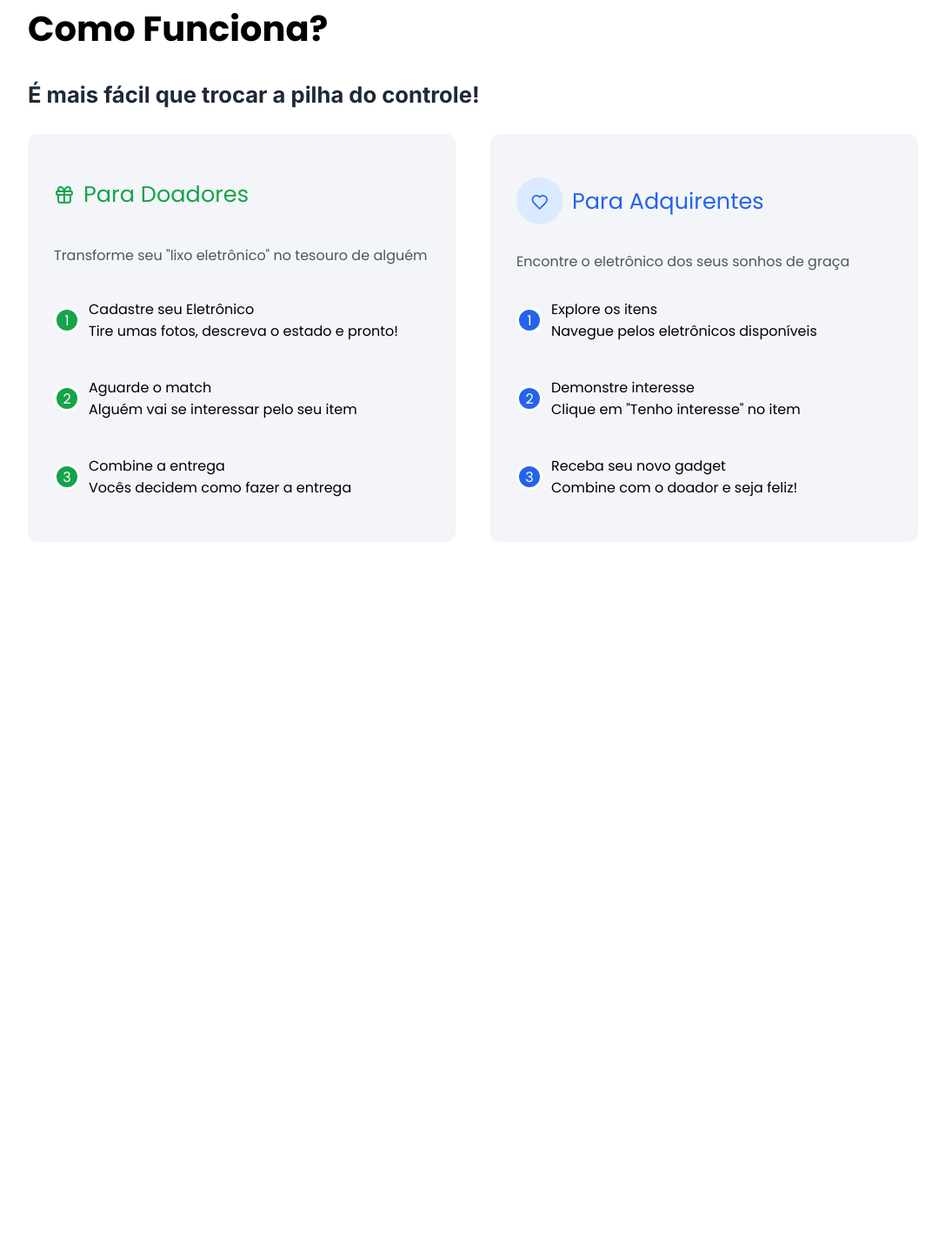
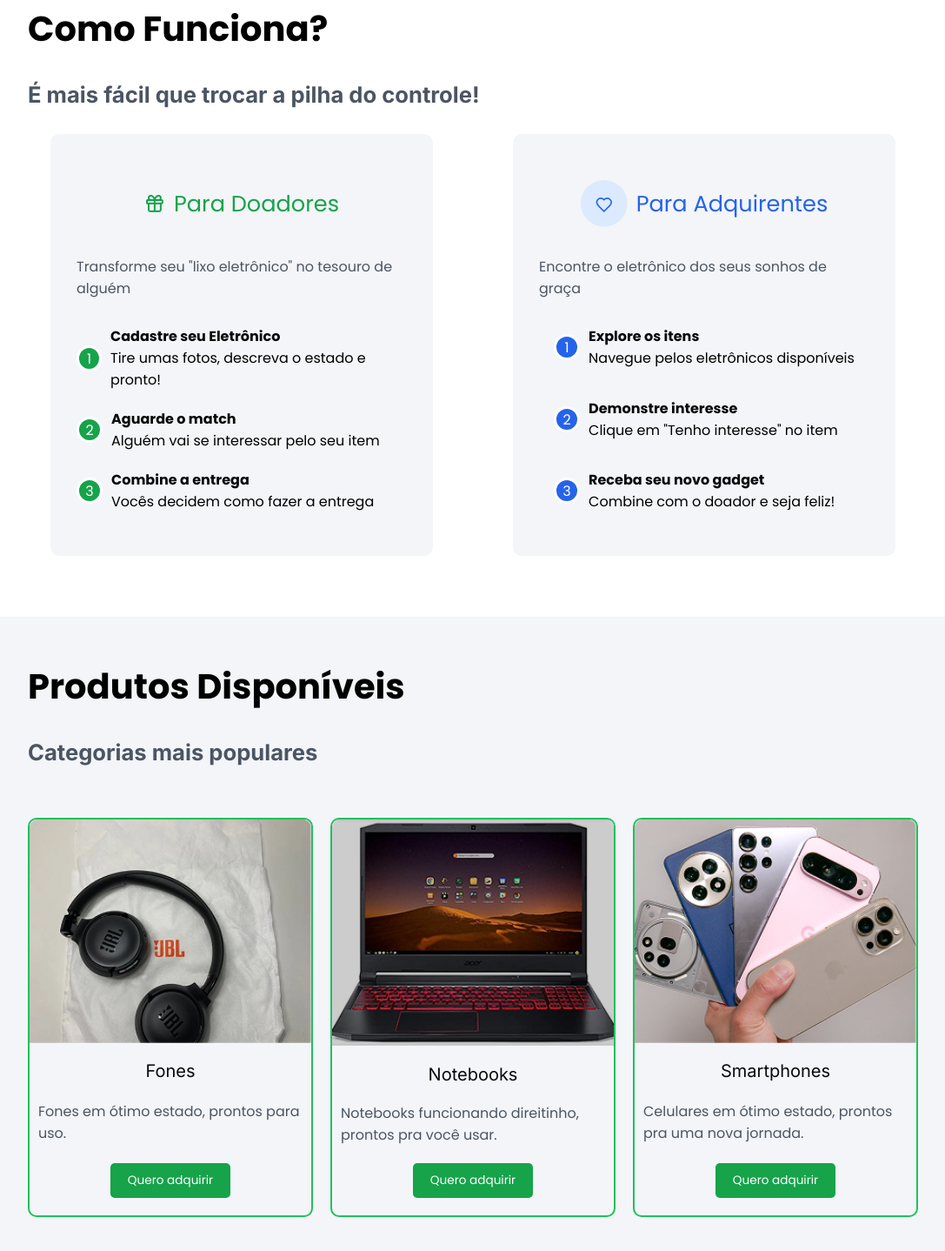
Before and after one commit to FagnerTds/VaiNaWeb, a plain HTML site: page ReciclaTech/index.html in a window 1280 px wide. Shown: the part 780-2218 px from the top of the page at 87% size, without its empty margins (96-1183 px from the left). Before the commit the page ends 1473 px from the top, so only its background shows below. Drawn offline with Linux system fonts and the light colour scheme.

Commit message:
nova section

```diff
--- a/ReciclaTech/index.html
+++ b/ReciclaTech/index.html
@@ -58,8 +58,8 @@
     </section>
 
     <section class="como-funciona" id="como-funciona">
-      <h2>Como Funciona?</h2>
-      <h3>É mais fácil que trocar a pilha do controle!</h3>
+      <h2 class="titulo">Como Funciona?</h2>
+      <h3 class="subtitulo">É mais fácil que trocar a pilha do controle!</h3>
       <div class="second-container">
         <article class="card card--doadores">
           <h4><img src="./assets/greenGift.png" alt="greengift"> Para Doadores</h4>
@@ -119,6 +119,44 @@
         </article>
       </div>
     </section>
+
+    <section class="produtos-disponiveis">
+      <div class="produtos-container">
+        <h2 class="titulo">Produtos Disponíveis</h2>
+        <h3 class="subtitulo">Categorias mais populares</h3>
+        <div class="card-Container">
+          <article class="card-p">
+            <img src="./assets/Fone.png" alt="Fone">
+            <div>
+              <h4>Fones</h4>
+              <p>Fones em ótimo estado, prontos para uso.</p>
+              <button>Quero adquirir</button>
+            </div>
+          </article>
+
+          <article class="card-p">
+            <img src="./assets/note.png" alt="Fone">
+            <div>
+              <h4>Notebooks</h4>
+              <p>Notebooks funcionando direitinho, prontos pra você usar.</p>
+              <button>Quero adquirir</button>
+            </div>
+
+          </article>
+
+          <article class="card-p">
+            <img src="./assets/cellphone.png" alt="Fone">
+            <div>
+              <h4>Smartphones</h4>
+              <p>Celulares em ótimo estado, prontos pra uma nova jornada.</p>
+              <button>Quero adquirir</button>
+            </div>
+
+          </article>
+        </div>
+      </div>
+
+    </section>
   </main>
 </body>
 
--- a/ReciclaTech/style.scss
+++ b/ReciclaTech/style.scss
@@ -158,55 +158,71 @@ header {
   }
 }
 
-.como-funciona{
+.como-funciona {
   max-width: 80vw;
   margin: 0 auto;
   padding: 70px 0;
-  h2{
-    font-size: 2.5rem;
-    font-weight: 700;
-  }
-  h3{
-    font-size: 1.6rem;
-    font-family: "Inter", sans-serif;
-    color: #1F2937;
-    padding: 30px 0;
+  @media(max-width: 500px ){
+    max-width: 90vw;
   }
 }
-.second-container{
+.titulo {
+  font-size: 2.5rem;
+  font-weight: 700;
+}
+.subtitulo {
+  font-size: 1.6rem;
+  font-family: "Inter", sans-serif;
+  color: #4B5563;
+  padding: 30px 0;
+}
+.second-container {
   display: grid;
   grid-template-columns: 1fr 1fr;
-  justify-content: center;
+  justify-items: center;
   gap: 40px;
-  align-items: stretch;
-  .card{
+  @media (max-width: 950px) {
+    grid-template-columns: 1fr;
+  }
+  .card {
     padding: 50px 30px;
-    background: #F3F5F8;
+    background: #f3f5f8;
     border-radius: 10px;
     display: flex;
     flex-direction: column;
-    justify-content: space-between;
-    h4{
+    align-items: center;
+    max-width: 440px;
+    @media (max-width: 500px) {
+      padding: 20px 20px;
+    }
+    h4 {
       font-size: 1.6rem;
       display: flex;
       align-items: center;
       gap: 10px;
       font-weight: 400;
+      height: 60px;
+      @media (max-width: 500px) {
+        font-size: 1.3rem;
+        height: auto;
+      }
     }
-    p{
-      color: #4B5563;
+    p {
+      color: #4b5563;
       padding: 30px 0;
     }
-    .container-definition{
-      display: grid;
-      gap: 40px;
-      // grid-template-rows: repeat(3, 1fr);
+    .container-definition {
+      display: flex;
+      flex-direction: column;
+      justify-content: space-between;
+      gap: 20px;
+      flex-grow: 1;
     }
-    .atr-container{
+    .atr-container {
       display: flex;
       gap: 10px;
       align-items: center;
-      span{
+      span {
         border: solid;
         height: 30px;
         width: 30px;
@@ -214,25 +230,85 @@ header {
         text-align: center;
       }
     }
-    &--doadores{
-      h4{
+    dt {
+      color: #09090b;
+      font-weight: 700;
+      font-size: 1rem;
+    }
+    &--doadores {
+      h4 {
         color: #16a34a;
       }
-      span{
+      span {
         color: #fff;
         background: #16a34a;
       }
     }
-    &--adquirentes{
-      h4{
-        color: #2563EB;
+    &--adquirentes {
+      h4 {
+        color: #2563eb;
       }
-      span{
+      span {
         color: #fff;
-        background: #2563EB;
+        background: #2563eb;
       }
     }
   }
 }
 
-//https://www.figma.com/design/INr6aFPBtyoln3RR26U7Jq/A%C3%A7%C3%A3o-verde---Desafio?node-id=0-1&p=f&t=CMFWxeuDkmYywXV2-0
+.produtos-disponiveis{
+  background: #F3F5F8;
+}
+.produtos-container{
+  max-width: 80vw;
+  margin: 0 auto;
+  padding: 50px 0;
+
+}
+.card-Container{
+  display: grid;
+  grid-template-columns: repeat(3, 1fr);
+  gap: 20px;
+  padding: 30px 0;
+  .card-p{
+    border: solid 2px #21c05c;
+    border-radius: 10px;
+    display: flex;
+    flex-direction: column;
+    max-width: 350px;
+    // flex-wrap: wrap;
+    // justify-content: center;
+    div{
+      display: flex;
+      flex-direction: column;
+      gap: 20px;
+      align-items: center;
+      justify-content: space-between;
+      padding: 20px 10px;
+      height: 100%;
+    }
+    img{
+      max-width: 100%;
+      display: block;
+    }
+    h4{
+      font-family: inter;
+      font-weight: 400;
+      font-size: 1.25rem;
+      color: #09090B;
+    }
+    button{
+      background: #16a34a;
+      color: #fff;
+      padding: 10px 20px;
+      border: none;
+      border-radius: 5px;
+      font-size: 0.85rem;
+    }
+    p{
+      color: #4B5563;
+    }
+  }
+}
+
+// https://www.figma.com/design/INr6aFPBtyoln3RR26U7Jq/A%C3%A7%C3%A3o-verde---Desafio?node-id=0-1&p=f&t=CMFWxeuDkmYywXV2-0
```
Also changed, not shown: ReciclaTech/assets/Fone.png (added), ReciclaTech/assets/cellphone.png (added), ReciclaTech/assets/note.png (added), ReciclaTech/style.css, 1 other file.
